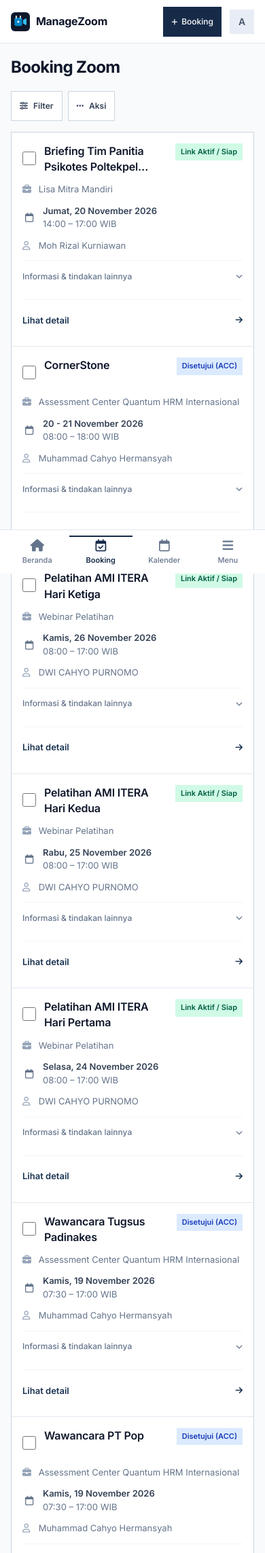
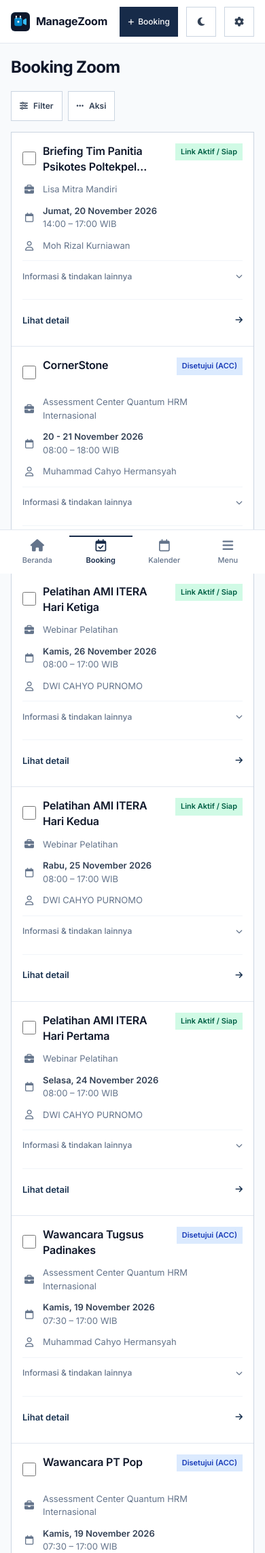
Before and after one commit to almenshandy/manage-zoom, a Laravel app: page /bookings in a window 390 px wide. Shown: the top 2285 px of the page at 68% size. Run offline with Laravel 12, Linux system fonts and the light colour scheme; a user stored in the database is signed in; data comes from the database, SQL or seed files in the repository; style sheets or scripts are compiled from the project's sources.

Commit message:
feat(theme): implement theme toggle and preference storage for dark/light mode

```diff
--- a/resources/css/app.css
+++ b/resources/css/app.css
@@ -309,6 +309,9 @@
     .mobile-schedule-row > div { min-width: 0; }
     .mobile-schedule-icon { display: flex; flex: 0 0 20px; align-items: center; justify-content: center; color: var(--color-gray-500); font-size: 14px; }
     .mobile-schedule-date { color: var(--color-gray-700); font-size: 13px; line-height: 1.5; font-weight: 600; }
+    .mobile-booking-record { --booking-icon-column: 20px; --booking-icon-gap: 10px; }
+    .mobile-booking-record :is(.mobile-record-selection, .mobile-schedule-icon) { flex: 0 0 var(--booking-icon-column); }
+    .mobile-booking-record :is(.mobile-record-header, .mobile-schedule-row) { gap: var(--booking-icon-gap); }
     .mobile-field-label, .mobile-record-facts dt { display: block; color: var(--color-gray-500); font-size: 12px; line-height: 1.5; }
     .mobile-record-facts { display: grid; grid-template-columns: repeat(2, minmax(0, 1fr)); gap: 12px; }
     .mobile-record-facts dd { margin-top: 3px; color: var(--color-gray-700); font-size: 13px; line-height: 1.5; font-weight: 500; }
@@ -447,3 +450,65 @@
 @media (prefers-reduced-motion: reduce) {
     #mainSidebar { transition: none; }
 }
+
+:root {
+    --app-surface: #fff;
+    --app-action: var(--color-brand-900);
+    --app-action-hover: var(--color-brand-950);
+}
+
+:root[data-theme='dark'] {
+    color-scheme: dark;
+    --app-surface: #242428;
+    --app-action: #345476;
+    --app-action-hover: #41658d;
+    --color-gray-50: #18181b;
+    --color-gray-100: #2c2c31;
+    --color-gray-200: #414149;
+    --color-gray-300: #777783;
+    --color-gray-400: #a5a5af;
+    --color-gray-500: #b4b4be;
+    --color-gray-600: #c5c5ce;
+    --color-gray-700: #d4d4dc;
+    --color-gray-800: #e4e4e9;
+    --color-gray-900: #f4f4f5;
+    --color-gray-950: #fafafa;
+    --color-brand-50: #242e3b;
+    --color-brand-100: #303e51;
+    --color-brand-200: #536b87;
+    --color-brand-600: #9cbce0;
+    --color-brand-700: #82a8d2;
+    --color-brand-800: #b1cbe8;
+    --color-brand-900: #c2d8f2;
+    --color-brand-950: #e0edfc;
+    --color-red-50: #36252a;
+    --color-red-100: #432b32;
+    --color-rose-50: #36252e;
+    --color-rose-100: #432b38;
+    --color-emerald-50: #20342c;
+    --color-emerald-100: #284238;
+    --color-blue-50: #233147;
+    --color-blue-100: #293b55;
+    --color-amber-50: #382f20;
+    --color-amber-100: #423724;
+    --color-indigo-50: #2b2c46;
+}
+
+:root[data-theme='dark'] .app-page { color-scheme: dark; }
+:root[data-theme='dark'] .bg-white { background-color: var(--app-surface); }
+:root[data-theme='dark'] .hover\\:bg-white:hover { background-color: var(--app-surface); }
+:root[data-theme='dark'] .bg-brand-900 { background-color: var(--app-action); }
+:root[data-theme='dark'] .hover\\:bg-brand-950:hover { background-color: var(--app-action-hover); }
+:root[data-theme='dark'] .peer:checked ~ .peer-checked\\:bg-gray-900 { background-color: var(--app-action); }
+:root[data-theme='dark'] .bg-gray-900\\/50 { background-color: rgb(0 0 0 / 50%); }
+:root[data-theme='dark'] .bg-gray-900\\/60 { background-color: rgb(0 0 0 / 60%); }
+
+:root[data-theme='dark'] :is(.text-red-500, .text-red-600, .text-red-700, .text-red-800, .text-red-900, .hover\\:text-red-700:hover, .mobile-secondary-actions .mobile-danger-action) { color: #ffabb3; }
+:root[data-theme='dark'] :is(.text-rose-500, .text-rose-600, .text-rose-700, .text-rose-800, .text-rose-900, .hover\\:text-rose-700:hover) { color: #fbb0c5; }
+:root[data-theme='dark'] :is(.text-emerald-500, .text-emerald-600, .text-emerald-700, .text-emerald-800, .text-emerald-900) { color: #92dcbb; }
+:root[data-theme='dark'] :is(.text-blue-500, .text-blue-600, .text-blue-700, .text-blue-800, .text-blue-900, .hover\\:text-blue-800:hover) { color: #a9ceff; }
+:root[data-theme='dark'] :is(.text-amber-500, .text-amber-600, .text-amber-700, .text-amber-800, .text-amber-900) { color: #f6cd90; }
+:root[data-theme='dark'] .text-indigo-700 { color: #c0c4ff; }
+
+:root:not([data-theme='dark']) [data-theme-icon='dark'],
+:root[data-theme='dark'] [data-theme-icon='light'] { display: none; }
--- a/resources/js/app.js
+++ b/resources/js/app.js
@@ -1,3 +1,35 @@
+const themeToggle = document.getElementById('themeToggle');
+
+if (themeToggle) {
+    const root = document.documentElement;
+    const themePreference = document.getElementById('themePreference');
+    const systemTheme = window.matchMedia('(prefers-color-scheme: dark)');
+
+    function applyTheme(preference) {
+        const dark = preference === 'dark' || (preference === 'system' && systemTheme.matches);
+        root.dataset.themePreference = preference;
+        root.dataset.theme = dark ? 'dark' : 'light';
+        themeToggle.setAttribute('aria-checked', String(dark));
+        themeToggle.title = dark ? 'Beralih ke mode terang' : 'Beralih ke mode gelap';
+        themePreference.value = preference;
+        document.dispatchEvent(new Event('managezoom:themechange'));
+    }
+
+    function saveTheme(preference) {
+        try {
+            localStorage.setItem('managezoom_theme', preference);
+        } catch {
+            // The preference lasts for this page when storage is unavailable.
+        }
+        applyTheme(preference);
+    }
+
+    themeToggle.addEventListener('click', () => saveTheme(root.dataset.theme === 'dark' ? 'light' : 'dark'));
+    themePreference.addEventListener('change', () => saveTheme(themePreference.value));
+    systemTheme.addEventListener('change', () => applyTheme(root.dataset.themePreference));
+    applyTheme(root.dataset.themePreference);
+}
+
 const sidebar = document.getElementById('mainSidebar');
 
 if (sidebar) {
--- a/resources/views/bookings/mobile-list.blade.php
+++ b/resources/views/bookings/mobile-list.blade.php
@@ -1,9 +1,12 @@
 <div class="mobile-record-list md:hidden">
     @forelse($bookings as $item)
-        <x-mobile-record :title="$item->topic" :href="route('bookings.show', $item)" :badge="$item->status_label" :badge-class="$item->status_badge">
-            <x-slot:selection><label class="inline-flex items-center min-h-11"><input type="checkbox" class="bulk-booking-checkbox" value="{{ $item->id }}" aria-label="Pilih meeting {{ $item->topic }}" @disabled(!$item->isEligibleForBulkWhatsApp())></label></x-slot:selection>
+        <x-mobile-record class="mobile-booking-record" :title="$item->topic" :href="route('bookings.show', $item)" :badge="$item->status_label" :badge-class="$item->status_badge">
+            <x-slot:selection><label class="flex min-h-11 w-full items-center justify-center"><input type="checkbox" class="bulk-booking-checkbox" value="{{ $item->id }}" aria-label="Pilih meeting {{ $item->topic }}" @disabled(!$item->isEligibleForBulkWhatsApp())></label></x-slot:selection>
             @if($item->project_display_name)
-                <p class="mobile-record-caption"><i class="fa-solid fa-briefcase" aria-hidden="true"></i> {{ $item->project_display_name }}</p>
+                <p class="mobile-record-caption mobile-schedule-row">
+                    <span class="mobile-schedule-icon"><i class="fa-solid fa-briefcase" aria-hidden="true"></i></span>
+                    <span>{{ $item->project_display_name }}</span>
+                </p>
             @endif
             <div class="mobile-schedule-row">
                 <span class="mobile-schedule-icon"><i class="fa-regular fa-calendar" aria-hidden="true"></i></span>
@@ -12,7 +15,10 @@
                     <p class="mobile-record-caption">{{ substr($item->start_time ?? '', 0, 5) ?: '-' }} – {{ substr($item->end_time ?? '', 0, 5) ?: '-' }} WIB</p>
                 </div>
             </div>
-            <p class="mobile-record-caption"><i class="fa-regular fa-user" aria-hidden="true"></i> {{ $item->user?->name ?? '-' }}</p>
+            <p class="mobile-record-caption mobile-schedule-row">
+                <span class="mobile-schedule-icon"><i class="fa-regular fa-user" aria-hidden="true"></i></span>
+                <span>{{ $item->user?->name ?? '-' }}</span>
+            </p>
             <details class="mobile-record-disclosure">
                 <summary>Informasi & tindakan lainnya <i class="fa-solid fa-chevron-down" aria-hidden="true"></i></summary>
                 <div class="mobile-disclosure-content">
--- a/resources/views/layouts/app.blade.php
+++ b/resources/views/layouts/app.blade.php
@@ -9,6 +9,22 @@
     <!-- Favicon & Custom App Icon -->
     <link rel="icon" type="image/svg+xml" href="{{ asset('favicon.svg') }}">
     <link rel="shortcut icon" href="{{ asset('favicon.svg') }}">
+    <script>
+        (() => {
+            let preference;
+            try {
+                preference = localStorage.getItem('managezoom_theme');
+            } catch {
+                // The system theme is available without browser storage.
+            }
+
+            const root = document.documentElement;
+            root.dataset.themePreference = ['light', 'dark'].includes(preference) ? preference : 'system';
+            root.dataset.theme = root.dataset.themePreference === 'system'
+                ? (matchMedia('(prefers-color-scheme: dark)').matches ? 'dark' : 'light')
+                : root.dataset.themePreference;
+        })();
+    </script>
     @vite(['resources/css/app.css', 'resources/js/app.js'])
     <link rel="stylesheet" href="https://cdnjs.cloudflare.com/ajax/libs/font-awesome/6.5.1/css/all.min.css">
     <link rel="preconnect" href="https://fonts.googleapis.com">
@@ -189,7 +205,24 @@
                         class="{{ request()->routeIs('bookings.index') ? 'inline-flex' : 'hidden md:inline-flex' }} items-center gap-1.5 bg-brand-900 hover:bg-brand-950 text-white text-xs font-medium px-3 py-1.5 rounded-sm transition">
                         <i class="fa-solid fa-plus text-[10px]"></i> <span>Booking<span class="hidden sm:inline"> Baru</span></span>
                     </a>
-                    <span class="mobile-user-avatar md:hidden" role="img" aria-label="Masuk sebagai {{ auth()->user()?->name ?? 'Pengguna' }}">{{ strtoupper(substr(auth()->user()?->name ?? 'U', 0, 1)) }}</span>
+                    <button type="button" id="themeToggle" role="switch" aria-label="Mode gelap" aria-checked="false"
+                        class="flex w-11 h-11 md:w-8 md:h-8 items-center justify-center rounded-sm border border-gray-300 text-gray-700 hover:bg-gray-100">
+                        <i class="fa-solid fa-moon" aria-hidden="true" data-theme-icon="light"></i>
+                        <i class="fa-solid fa-sun" aria-hidden="true" data-theme-icon="dark"></i>
+                    </button>
+                    <details class="relative">
+                        <summary class="flex w-11 h-11 md:w-8 md:h-8 list-none items-center justify-center rounded-sm border border-gray-300 text-gray-700 hover:bg-gray-100" aria-label="Pengaturan tampilan" title="Pengaturan tampilan">
+                            <i class="fa-solid fa-gear" aria-hidden="true"></i>
+                        </summary>
+                        <div class="absolute right-0 top-full z-40 mt-2 w-44 border border-gray-300 bg-white p-3 shadow-sm">
+                            <label for="themePreference" class="block text-xs font-medium mb-2">Tema tampilan</label>
+                            <select id="themePreference" class="w-full px-2">
+                                <option value="system">Ikuti Sistem</option>
+                                <option value="light">Terang</option>
+                                <option value="dark">Gelap</option>
+                            </select>
+                        </div>
+                    </details>
                 </div>
             </header>
 
```
